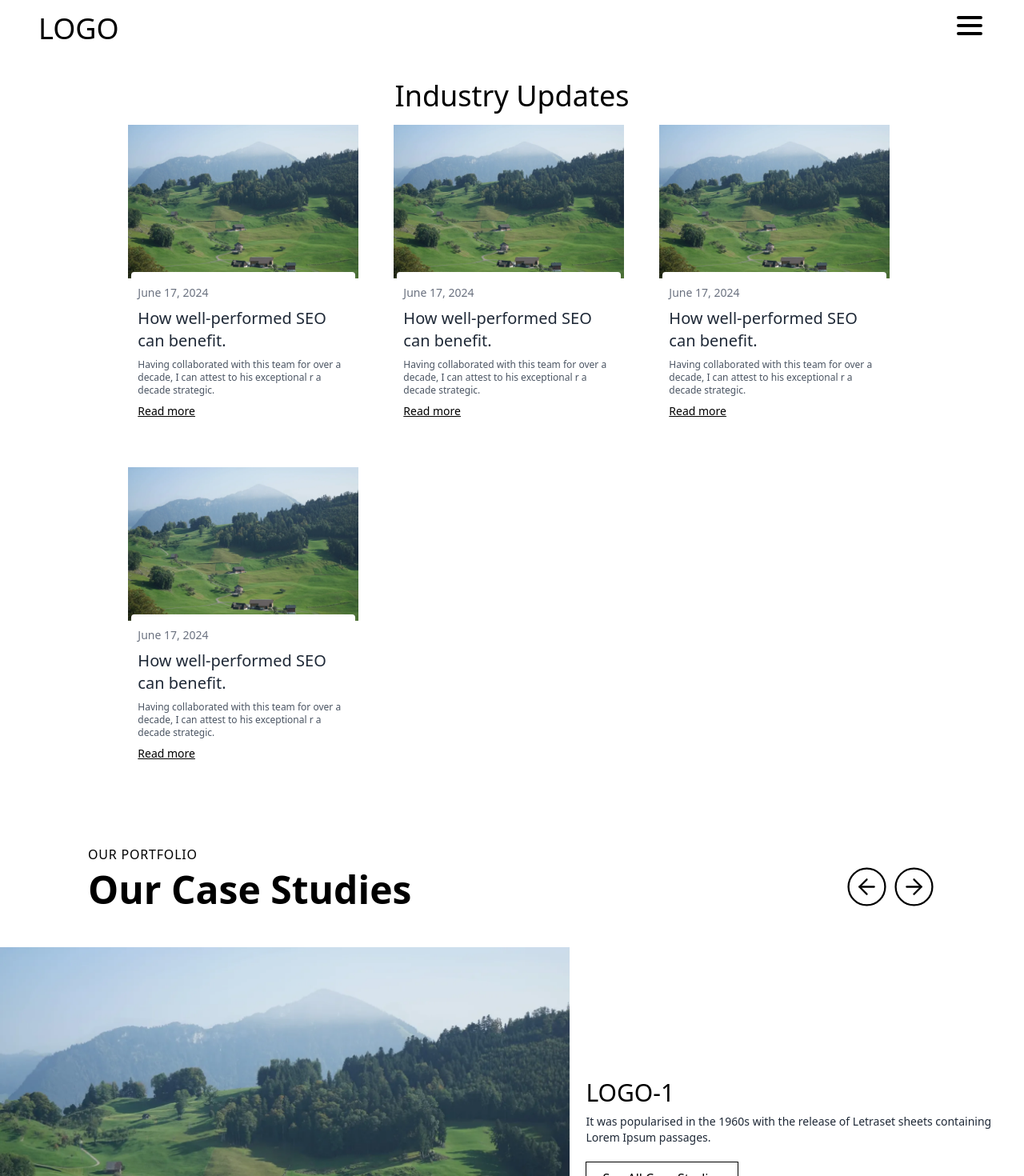
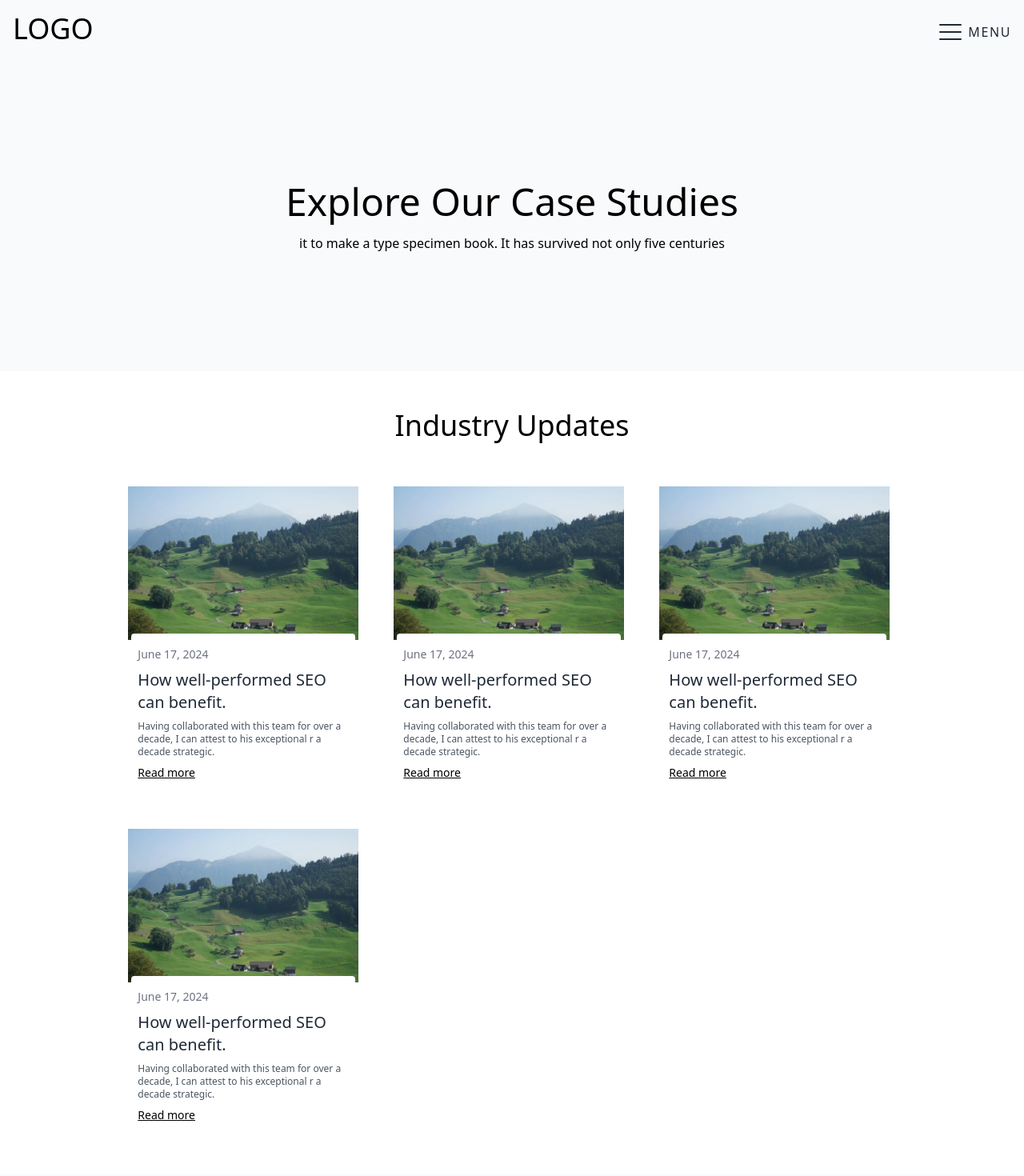
Before and after one commit to sah246ir/Landing-Page, a React (Create React App) app: page /case-study in a window 1280 px wide. Shown: the top 1470 px of the page at 80% size. Built offline with nearby package versions, Linux system fonts and the light colour scheme.

Commit message:
feat: hamburgesr menu

```diff
--- a/src/components/CaseStudyComponents/blogCard.tsx
+++ b/src/components/CaseStudyComponents/blogCard.tsx
@@ -33,8 +33,8 @@ export const HorizontalBlogCard = ({ title, description, dateicon, size, classNa
     return (
         <Blog horizontal className={"gap-4 " + className} size={size}>
             <BlogContent className={ContentclassName || ""}>
-                <BlogDate icon={dateicon} />
-                <BlogTitle className="text-sm" >{title}</BlogTitle>
+                <BlogDate className="" icon={dateicon} />
+                <BlogTitle className="text-sm my-0" >{title}</BlogTitle>
 
                 {description && <BlogDescription className='text-xs text-gray-600 mb-2'>
                     {description}
--- a/src/components/HomePageComponents/Portfolio/PortfolioSection.tsx
+++ b/src/components/HomePageComponents/Portfolio/PortfolioSection.tsx
@@ -23,9 +23,9 @@ const PortfolioSection = () => {
         })
     }
     return (
-        <Section padded center className='px-0 flex-col overflow-hidden'>
+        <Section gray padded center className='px-0 flex-col overflow-hidden'>
             <div className="w-[100%] lg:w-[1100px] flex justify-center">
-                <div className=" w-full p-5 flex sm:items-end justify-between mb-7 flex-col sm:flex-row items-center gap-5 text-center sm:text-left">
+                <div className=" w-full p-5 px-11 flex sm:items-end justify-between mb-7 flex-col sm:flex-row items-center gap-5 text-center sm:text-left">
                     <div>
                         <h1 className='tracking-wider mb-2'>OUR PORTFOLIO</h1>
                         <h2 className='text-5xl font-semibold'>
--- a/src/components/Navbar.tsx
+++ b/src/components/Navbar.tsx
@@ -1,15 +1,28 @@
-import React from 'react'
+import React, { useState } from 'react'
+import Sidebar from './Sidebar'
 
-const Navbar = () => {
+const Navbar = ({ className }: { className?: string }) => {
+    const [isopen, setIsOpen] = useState<boolean>(false)
     return (
-        <div className='flex justify-between px-12 py-4'>
-            <h1 className='text-4xl mb-2 font-normal'>LOGO</h1>
-            <div className="flex flex-col justify-between w-10 h-8 p-1">
-                <div className="rounded-l-full rounded-r-full bg-black h-[4px] w-full"></div>
-                <div className="rounded-l-full rounded-r-full bg-black h-[4px] w-full"></div>
-                <div className="rounded-l-full rounded-r-full bg-black h-[4px] w-full"></div>
-            </div>
-        </div>
+        <>
+            <nav className={'flex justify-between px-4 py-4 ' + className}>
+                <h1 className='text-4xl mb-2 font-normal'>LOGO</h1>
+
+                <div onClick={() => setIsOpen(prev => !prev)} className="flex items-center gap-1 z-40 cursor-pointer">
+                    <div className="flex flex-col justify-between w-9 h-7 p-1">
+                        <div className="rounded-l-full rounded-r-full bg-gray-800 h-[2px] w-full"></div>
+                        <div className="rounded-l-full rounded-r-full bg-gray-800 h-[2px] w-full"></div>
+                        <div className="rounded-l-full rounded-r-full bg-gray-800 h-[2px] w-full"></div>
+                    </div>
+
+
+
+
+                    <p className='tracking-widest text-gray-800'>MENU</p>
+                </div>
+            </nav>
+            <Sidebar isopen={isopen} />
+        </>
     )
 }
 
--- a/src/components/Section.tsx
+++ b/src/components/Section.tsx
@@ -1,14 +1,16 @@
-import React from 'react'
+import React, { CSSProperties } from 'react'
 
 interface Props{
     padded?:boolean,
     center?:boolean
+    gray?:boolean
     children:React.ReactNode
     className?:string
+    style?:CSSProperties
 }
-const Section = ({padded,center,children,className}:Props) => {
+const Section = ({padded,center,children,className,style,gray}:Props) => {
   return (
-    <section className={`flex ${padded?"py-12 p-5":" "} ${center?"items-center justify-center":""} ${className}`}>
+    <section style={style} className={`flex ${padded?"py-12 p-5":" "} ${center?"items-center justify-center":""} ${gray?"bg-gray-50":""} ${className}`}>
       {children}
     </section>
   )
--- /dev/null
+++ b/src/components/Sidebar.tsx
@@ -0,0 +1,22 @@
+import React from 'react'
+import Button from './Button'
+
+interface PropTypes {
+  isopen?: boolean
+}
+const Sidebar = ({ isopen }: PropTypes) => {
+  return (
+    <div className={`transition-all duration-300 ease-linear absolute size-10 bg-gray-300 top-0 right-0 min-h-screen ${isopen ? "w-96" : "w-0"} z-30 flex items-center justify-center overflow-hidden`}>
+
+      <div className="flex flex-col gap-8  w-full p-8">
+        <Button className='flex-grow text-gray-800  border-0 border-b-2 border-gray-200 text-2xl tracking-widest !font-light'>Action</Button>
+        <Button className='flex-grow text-gray-800  border-0 border-b-2 border-gray-200 text-2xl tracking-widest !font-light'>Action</Button>
+        <Button className='flex-grow text-gray-800  border-0 border-b-2 border-gray-200 text-2xl tracking-widest !font-light'>Action</Button>
+        <Button className='flex-grow text-gray-800  border-0 border-b-2 border-gray-200 text-2xl tracking-widest !font-light'>Action</Button>
+      </div>
+
+    </div>
+  )
+}
+
+export default Sidebar
--- a/src/pages/CaseStudiesPage.tsx
+++ b/src/pages/CaseStudiesPage.tsx
@@ -4,15 +4,21 @@ import Heading from '../components/heading'
 import PortfolioSection from '../components/HomePageComponents/Portfolio/PortfolioSection'
 import CaseStudyBlogCard, { HorizontalBlogCard } from '../components/CaseStudyComponents/blogCard'
 import Button from '../components/Button'
+import Section from '../components/Section'
 
 const CaseStudiesPage = () => {
   return (
-    <div className=''>
-      <Navbar />
+    <div>
+      <Navbar className='bg-gray-50' />
+
+      <Section padded center className='flex-col bg-gray-50 min-h-96'>
+        <Heading className='text-5xl font-normal'>Explore Our Case Studies</Heading>
+        <p>it to make a type specimen book. It has survived not only five centuries</p>
+      </Section>
 
 
-      <div style={{ marginInline: "auto" }} className="p-5 max-w-[1000px] ">
-        <Heading className='text-center mb-12'>
+      <Section padded style={{ marginInline: "auto" }} className="flex-col p-5 max-w-[1000px] gap-10">
+        <Heading className='text-center'>
           Industry Updates
         </Heading>
 
@@ -22,10 +28,10 @@ const CaseStudiesPage = () => {
           <CaseStudyBlogCard description='Having collaborated with this team for over a decade, I can attest to his exceptional r a decade strategic.' size='s' className='mb-0 flex-grow lg:flex-grow-0' />
           <CaseStudyBlogCard description='Having collaborated with this team for over a decade, I can attest to his exceptional r a decade strategic.' size='s' className='mb-0 flex-grow lg:flex-grow-0' />
         </div>
-      </div>
+      </Section>
       <PortfolioSection />
 
-      <div style={{ marginInline: "auto" }} className="p-5 max-w-[1000px] ">
+      <Section padded style={{ marginInline: "auto" }} className="flex-col p-5 max-w-[1000px] gap-10">
         <Heading className='text-center mb-12'>
           Our Case Studies
         </Heading>
@@ -34,9 +40,9 @@ const CaseStudiesPage = () => {
           <CaseStudyBlogCard size='s' className='mb-0 flex-grow ' ContentclassName='!rounded-0 w-full' />
           <CaseStudyBlogCard size='s' className='mb-0 flex-grow ' ContentclassName='!rounded-0 w-full' />
         </div>
-      </div>
+      </Section>
 
-      <div style={{ marginInline: "auto" }} className="p-5 max-w-[1000px] ">
+      <Section gray padded style={{ marginInline: "auto" }} className="!block p-5 max-w-[1000px] ">
         <Heading className='text-center mb-12'>
           See Our Portfolio
         </Heading>
@@ -44,26 +50,26 @@ const CaseStudiesPage = () => {
         <div className="flex flex-wrap gap-5 justify-start">
           <CaseStudyBlogCard size='s' className='mb-0 flex-grow lg:flex-grow- ' ContentclassName='!rounded-0 w-full' />
 
-          <div className=" flex flex-col gap-6">
-            <HorizontalBlogCard size='m' ContentclassName='flex flex-col h-full justify-between ' />
-            <HorizontalBlogCard size='m' ContentclassName='flex flex-col h-full justify-between ' />
-            <HorizontalBlogCard size='m' ContentclassName='flex flex-col h-full justify-between ' />
+          <div className=" flex flex-col gap-4">
+            <HorizontalBlogCard size='m' ContentclassName='flex flex-col h-full justify-between py-4 ' />
+            <HorizontalBlogCard size='m' ContentclassName='flex flex-col h-full justify-between py-4 ' />
+            <HorizontalBlogCard size='m' ContentclassName='flex flex-col h-full justify-between py-4 ' />
 
           </div>
         </div>
-      </div>
+      </Section>
 
-      <div style={{ marginInline: "auto" }} className="p-5 max-w-[1000px] py-12 flex flex-col items-center gap-5">
-        <Heading className='text-center mb-0'>
-        How Can We Help You?
+      <Section padded style={{ marginInline: "auto" }} className="  max-w-[1000px] flex-col items-center gap-5">
+        <Heading className='text-center !mb-0'>
+          How Can We Help You?
         </Heading>
         <p className='text-center text-sm text-gray-600'>It was popularised in the 1960s with the release of Letraset sheets containing</p>
 
         <Button className='bg-black text-white rounded-full font-normal'>
-        Contact Us
+          Contact Us
         </Button>
 
-      </div>
+      </Section>
 
     </div>
   )
```
